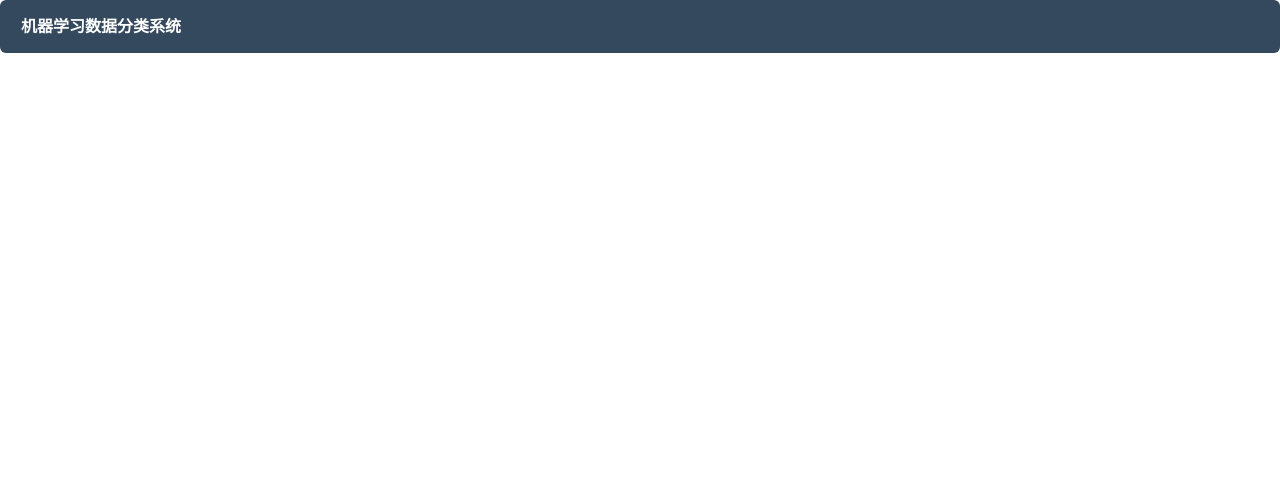
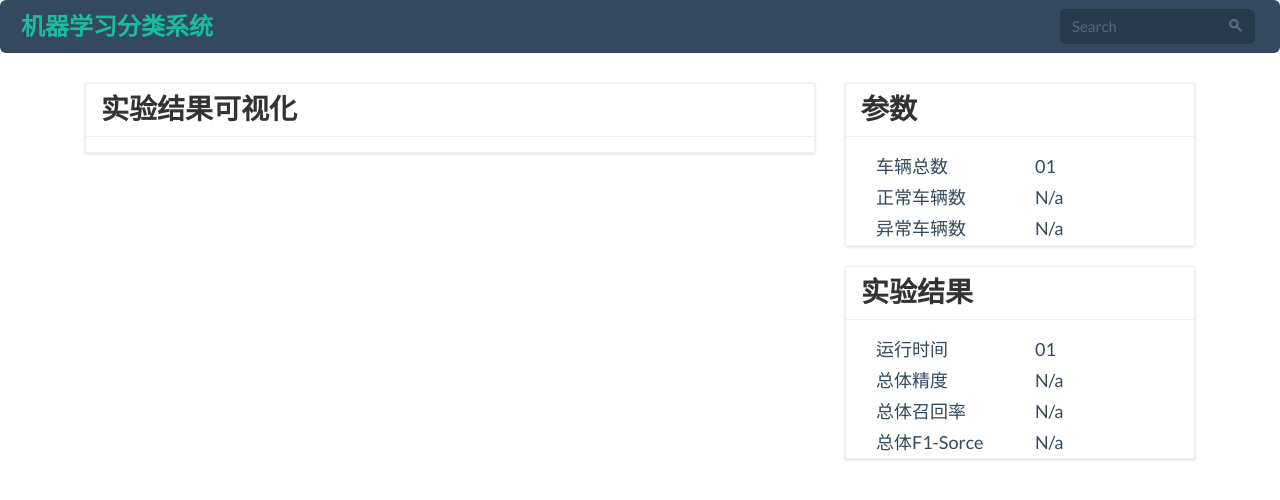
Before and after one commit to HanqingXue/Python, a Python web app: template MicroAI/templates/index.html in a window 1280 px wide. Shown: the top 500 px of the page. Run offline with Jinja, Linux system fonts and the light colour scheme; the template is opened without the code that fills it, so the values that code supplies are empty.

Commit message:
add the templetate of project

```diff
--- a/MicroAI/templates/index.html
+++ b/MicroAI/templates/index.html
@@ -8,13 +8,128 @@
     <link href="{{ static_url('css/flat-ui.min.css') }}"   rel="stylesheet">
     <script src="{{ static_url('js/jquery.min.js') }}"></script>
     <script src="{{ static_url('js/flat-ui.min.js') }}"></script>
+    <style type="text/css">
+div.section {
+    border-radius: 0;
+    background-color: #fff;
+    border: 1px solid #efefef;
+    margin-bottom: 20px;
+    overflow: hidden;
+    -webkit-box-shadow: 0 1px 3px 0 rgba(0, 0, 0, .15);
+       -moz-box-shadow: 0 1px 3px 0 rgba(0, 0, 0, .15);
+            box-shadow: 0 1px 3px 0 rgba(0, 0, 0, .15);
+}
+div.section div.header {
+    color: #606060;
+    padding: 10px 15px;
+    position: relative;
+}
+div.section div.header h5 {
+    color: #333;
+    margin: 0;
+}
+div.section div.header a {
+    color: #333;
+    position: absolute;
+    right: 15px;
+    top: 12px;
+}
+div.section div.body {
+    border-top: 1px solid #efefef;
+    padding: 15px 15px 0;
+    position: relative;
+}
+body {
+    background: "#A9A9A9"
+}
+    </style>
   </head>
   <body>
-    <nav class="navbar navbar-inverse" role="navigation">
-      <h1 class="navbar-text">机器学习数据分类系统</h1>
-    </nav>
+    <div id="navigation">
+      <nav class="navbar navbar-inverse" role="navigation">
+        <div class="navbar-header">
+          <button type="button" class="navbar-toggle" data-toggle="collapse" data-target="#navbar-collapse-01">
+            <span class="sr-only">Toggle navigation</span>
+          </button>
+          <a class="navbar-brand" href="#">机器学习分类系统</a>
+        </div>
+        <div class="collapse navbar-collapse" id="navbar-collapse-01">
+          <form class="navbar-form navbar-right" action="#" role="search">
+            <div class="form-group">
+              <div class="input-group">
+                <input class="form-control" id="navbarInput-01" type="search" placeholder="Search">
+                <span class="input-group-btn">
+                  <button type="submit" class="btn"><span class="fui-search"></span></button>
+                </span>
+              </div>
+            </div>
+          </form>
+        </div>
+      </nav>
+    </div>
     <div class="container">
-      <div class="row-fluid">
+      <div class="col-md-8">
+        <div class="section">
+          <div class="header">
+            <h5><i class="fa fa-desktop"></i> 实验结果可视化</h5>
+                <a href="javascript:void(0)">
+                    <i class="fa fa-caret-down"></i>
+                </a>
+          </div>
+          <div class="body"></div>
+        </div>
+      </div>
+
+      <div class="col-md-4">
+        <div id="overview" class="section">
+            <div class="header">
+                <h5><i class="fa fa-desktop"></i> 参数</h5>
+                <a href="javascript:void(0)">
+                    <i class="fa fa-caret-down"></i>
+                </a>
+            </div> <!-- .header -->
+            <div class="body">
+                <div class="row-fluid">
+                    <div class="col-md-6 text-bold">车辆总数</div> <!-- .span4 -->
+                    <div class="col-md-6">01</div> <!-- .span8 -->
+                </div> <!-- .row-fluid -->
+                <div class="row-fluid">
+                    <div class="col-md-6 text-bold">正常车辆数</div> <!-- .span4 -->
+                    <div class="col-md-6">N/a</div> <!-- .span8 -->
+                </div> <!-- .row-fluid -->
+                <div class="row-fluid">
+                    <div class="col-md-6 text-bold">异常车辆数</div> <!-- .span4 -->
+                    <div class="col-md-6">N/a</div> <!-- .span8 -->
+                </div> <!-- .row-fluid -->
+            </div> <!-- .body -->
+        </div> <!-- .section -->
+
+        <div id="overview" class="section">
+            <div class="header">
+                <h5><i class="fa fa-desktop"></i> 实验结果</h5>
+                <a href="javascript:void(0)">
+                    <i class="fa fa-caret-down"></i>
+                </a>
+            </div> <!-- .header -->
+            <div class="body">
+                <div class="row-fluid">
+                    <div class="col-md-6 text-bold">运行时间</div> <!-- .span4 -->
+                    <div class="col-md-6">01</div> <!-- .span8 -->
+                </div> <!-- .row-fluid -->
+                <div class="row-fluid">
+                    <div class="col-md-6 text-bold">总体精度</div> <!-- .span4 -->
+                    <div class="col-md-6">N/a</div> <!-- .span8 -->
+                </div> <!-- .row-fluid -->
+                <div class="row-fluid">
+                    <div class="col-md-6 text-bold">总体召回率</div> <!-- .span4 -->
+                    <div class="col-md-6">N/a</div> <!-- .span8 -->
+                </div> <!-- .row-fluid -->
+                <div class="row-fluid">
+                    <div class="col-md-6 text-bold">总体F1-Sorce</div> <!-- .span4 -->
+                    <div class="col-md-6">N/a</div> <!-- .span8 -->
+                </div> <!-- .row-fluid -->
+            </div> <!-- .body -->
+        </div> <!-- .section -->
       </div>
     </div>
     <!-- /.container -->
```
Also changed, not shown: MicroAI/static/css/index.css (added, +127 -0 lines), MicroAI/static/img/bg.png (added).
